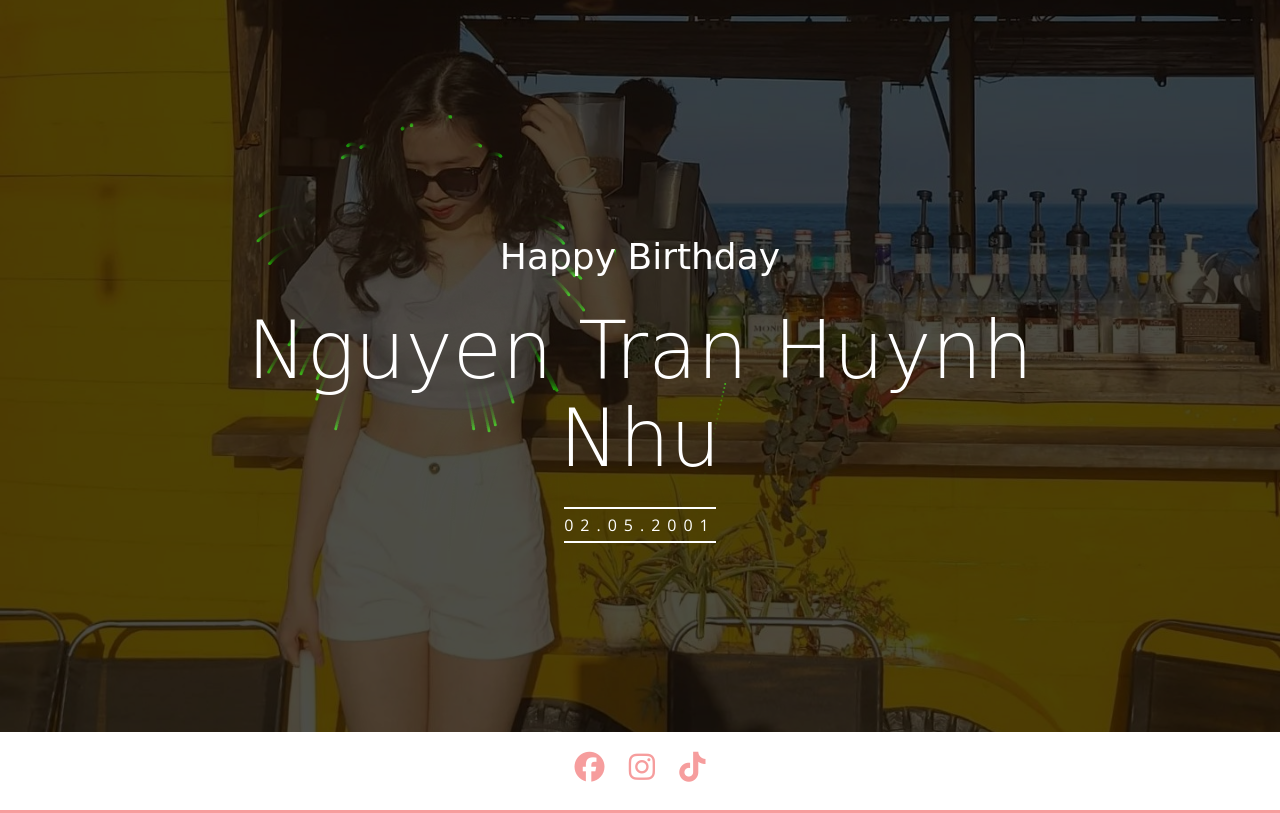
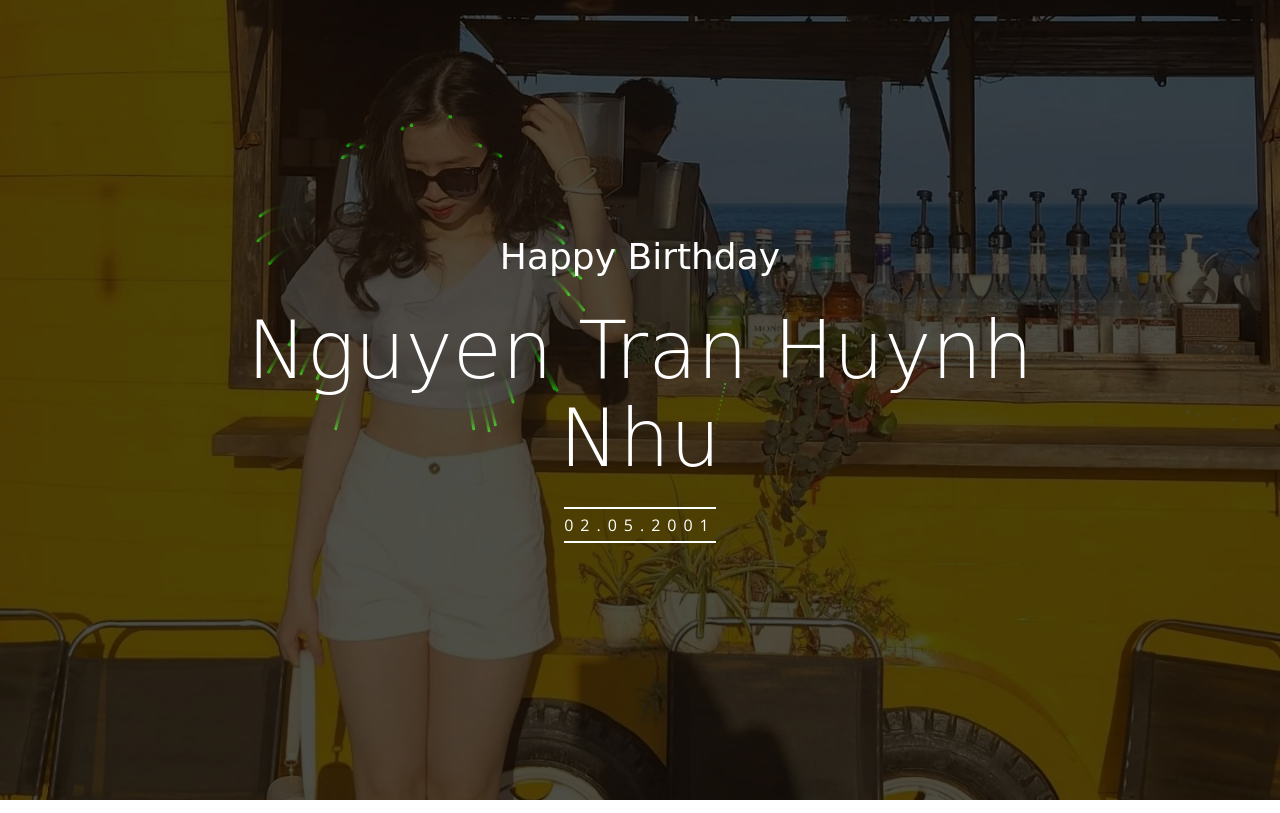
Before and after one commit to linhltde150061/lll, a plain HTML site: page index.html in a window 1280 px wide. Shown: the top 813 px of the page. Drawn offline with nearby package versions, Linux system fonts and the light colour scheme; a web font is replaced by a local one.

Commit message:
Update style.css

```diff
--- a/css/style.css
+++ b/css/style.css
@@ -148,7 +148,7 @@ figure {
 .fh5co-cover,
 .fh5co-hero {
   position: relative;
-  height: 732px;
+  height: 800px;
   width: 100%;
 }
 
```
